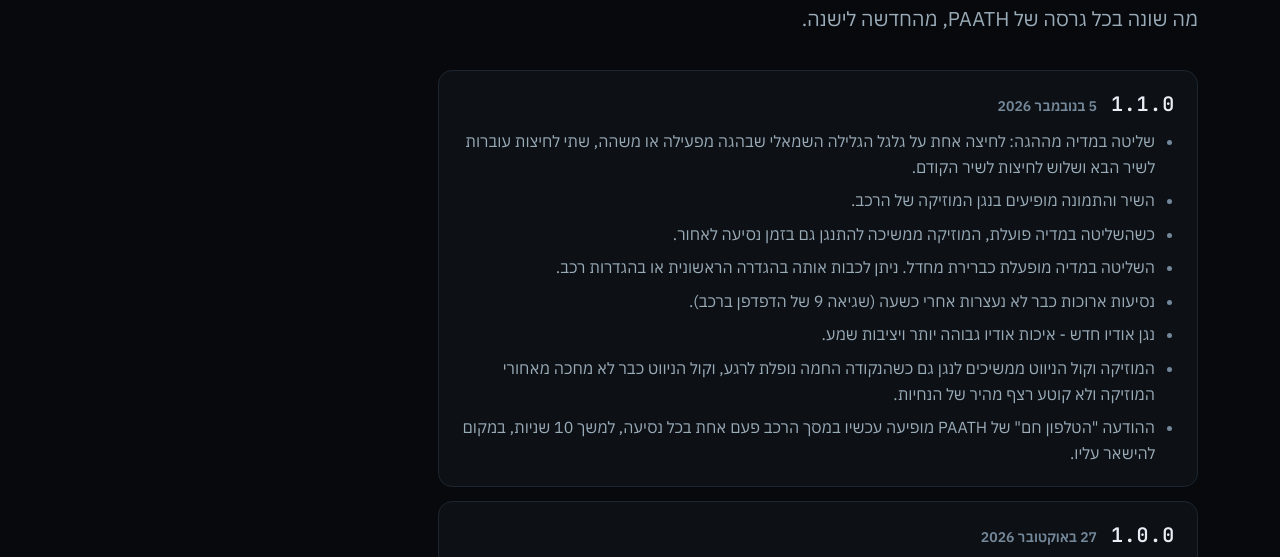
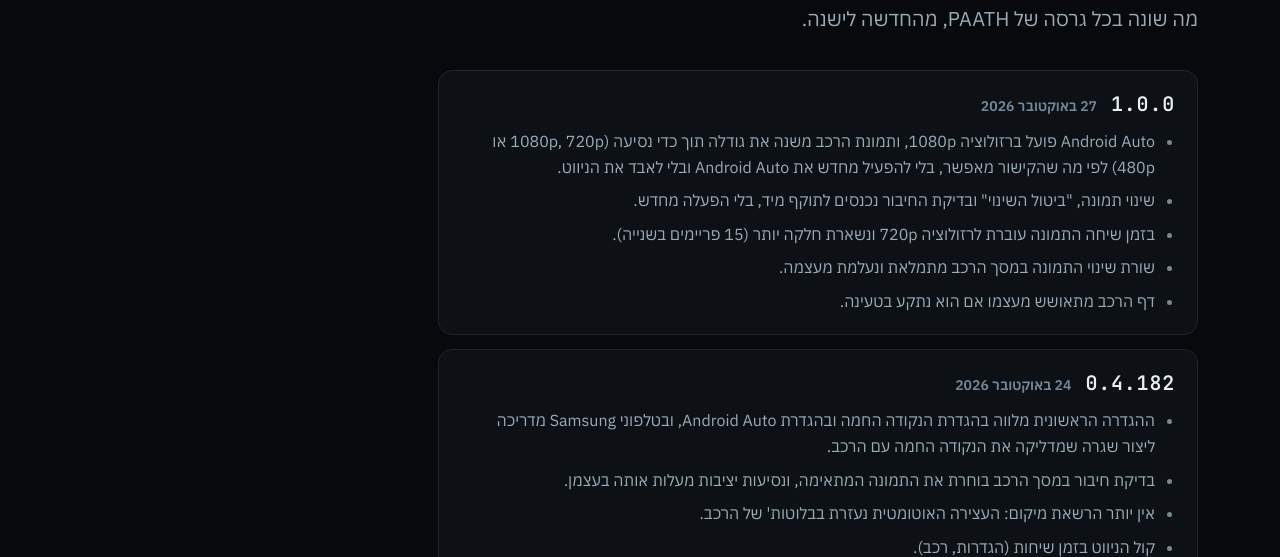
Before and after one commit to paathsupport/paathsupport.github.io, a plain HTML site: page he/whats-new.html in a window 1280 px wide. Shown: the part 211-768 px from the top of the page. Drawn offline with Linux system fonts and the light colour scheme.

Commit message:
Back to the 1.0.0 What's new, Help and home page while 1.1.0 waits in Play's review (the new logo stays); 1.1.0's pages return once it is live

```diff
--- a/he/whats-new.html
+++ b/he/whats-new.html
@@ -48,19 +48,6 @@
     <h1 class="news-h">מה חדש</h1>
     <p class="lead">מה שונה בכל גרסה של PAATH, מהחדשה לישנה.</p>
     <div class="news-list">
-<section class="release" id="v1-1-0">
-<div class="release-head"><h2>1.1.0</h2><time datetime="2026-11-05">5 בנובמבר 2026</time></div>
-<ul class="steps">
-<li>שליטה במדיה מההגה: לחיצה אחת על גלגל הגלילה השמאלי שבהגה מפעילה או משהה, שתי לחיצות עוברות לשיר הבא ושלוש לחיצות לשיר הקודם.</li>
-<li>השיר והתמונה מופיעים בנגן המוזיקה של הרכב.</li>
-<li>כשהשליטה במדיה פועלת, המוזיקה ממשיכה להתנגן גם בזמן נסיעה לאחור.</li>
-<li>השליטה במדיה מופעלת כברירת מחדל. ניתן לכבות אותה בהגדרה הראשונית או בהגדרות רכב.</li>
-<li>נסיעות ארוכות כבר לא נעצרות אחרי כשעה (שגיאה 9 של הדפדפן ברכב).</li>
-<li>נגן אודיו חדש - איכות אודיו גבוהה יותר ויציבות שמע.</li>
-<li>המוזיקה וקול הניווט ממשיכים לנגן גם כשהנקודה החמה נופלת לרגע, וקול הניווט כבר לא מחכה מאחורי המוזיקה ולא קוטע רצף מהיר של הנחיות.</li>
-<li>ההודעה "הטלפון חם" של PAATH מופיעה עכשיו במסך הרכב פעם אחת בכל נסיעה, למשך 10 שניות, במקום להישאר עליו.</li>
-</ul>
-</section>
 <section class="release" id="v1-0-0">
 <div class="release-head"><h2>1.0.0</h2><time datetime="2026-10-27">27 באוקטובר 2026</time></div>
 <ul class="steps">
```
Also changed, not shown: he/help.html (+1 -1 lines), he/index.html (+0 -1 lines), help.html (+1 -1 lines), index.html (+0 -1 lines), whats-new.html (+0 -13 lines).
